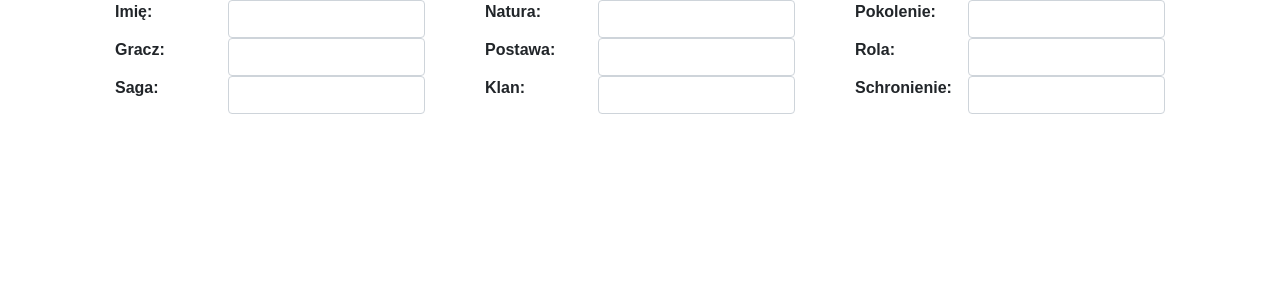
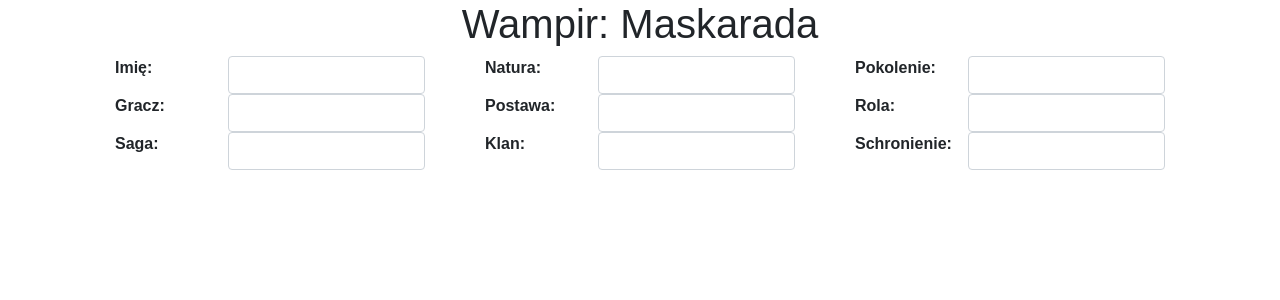
Before and after one commit to bszymkowski/rpg-card, a React (Create React App) app in the folder frontend/: page / in a window 1280 px wide. Shown: the top 300 px of the page. Built offline with nearby package versions, Linux system fonts and the light colour scheme; no server answers.

Commit message:
Redux config moved to main front module

```diff
--- a/frontend/src/App.js
+++ b/frontend/src/App.js
@@ -1,7 +1,7 @@
 import React, {Component} from 'react';
 
 import './App.css';
-import CharacterSheet from "./card/CharacterSheet";
+import CharacterSheet from "./characterSheet/CharacterSheet";
 
 class App extends Component {
 
--- a/frontend/src/card/CharacterSheet.js
+++ /dev/null
@@ -1,57 +0,0 @@
-import React, {Component} from 'react';
-import {Container, Row, Col} from 'reactstrap';
-import CardHeader from "./CardHeader";
-
-import {createStore, combineReducers} from 'redux'
-import {characterSheet, actions} from './reducer'
-
-export default class CharacterSheet extends Component {
-
-    constructor() {
-        super();
-        this.store = createStore(combineReducers({characterSheet}));
-        this.store.subscribe( () => {
-            this.setState(this.store.getState().characterSheet);
-        })
-    }
-
-
-
-    state = {
-        header: {}
-    };
-
-    onChange = (change) => {
-        this.store.dispatch({type: actions.VALUE_CHANGE, change})
-    };
-
-
-    componentDidMount() {
-
-
-        fetch('api/character')
-            .then(
-                (ok) => {
-                    return ok.json()
-                }
-            )
-            .then(data => {
-                this.store.dispatch({type: actions.VALUE_CHANGE, change: data});
-            });
-    }
-
-    render() {
-        return (
-            <Container>
-                <Row>
-                    <Col>
-                        <header className="text-center">
-                            {/*<h1>Wampir: Maskarada</h1>*/}
-                        </header>
-                    </Col>
-                </Row>
-                <CardHeader header={this.state.header} onChangeValues={this.onChange}/>
-            </Container>
-        );
-    }
-}
--- /dev/null
+++ b/frontend/src/characterSheet/CharacterSheet.js
@@ -0,0 +1,48 @@
+import React, {Component} from 'react';
+import {Container, Row, Col} from 'reactstrap';
+import Header from "./Header";
+import {actions} from './reducer'
+import {store} from '../config/redux'
+
+export default class CharacterSheet extends Component {
+
+    constructor() {
+        super();
+        store.subscribe( () => {
+            this.setState(store.getState().characterSheet);
+        })
+    }
+
+
+
+    state = {
+        header: {}
+    };
+
+    onChange = (change) => {
+        store.dispatch({type: actions.VALUE_CHANGE, change})
+    };
+
+
+    componentDidMount() {
+
+
+        fetch('api/character')
+            .then(
+                (ok) => {
+                    return ok.json()
+                }
+            )
+            .then(data => {
+                store.dispatch({type: actions.VALUE_CHANGE, change: data});
+            });
+    }
+
+    render() {
+        return (
+            <Container>
+                <Header header={this.state.header} onChangeValues={this.onChange}/>
+            </Container>
+        );
+    }
+}
--- a/frontend/src/card/CardHeader.js
+++ b/frontend/src/characterSheet/Header.js
@@ -1,13 +1,20 @@
 import React from 'react';
 import {Container, Row, Col} from 'reactstrap';
 import LabelAttribute from './LabelAttribute';
-import {strings} from '../strings';
+import {strings} from './strings';
 import PropTypes from 'prop-types';
 
 const labels = strings.header;
 
-const CardHeader = ({header, onChangeValues}) => (
+const Header = ({header, onChangeValues}) => (
     <Container>
+        <Row>
+            <Col>
+                <header className="text-center">
+                    <h1>{labels.title}</h1>
+                </header>
+            </Col>
+        </Row>
         <Row>
             <Col>
                 <LabelAttribute
@@ -95,9 +102,9 @@ const CardHeader = ({header, onChangeValues}) => (
     </Container>
 );
 
-CardHeader.propTypes = {
+Header.propTypes = {
     header: PropTypes.object.isRequired,
     onChangeValues : PropTypes.func.isRequired
 };
 
-export default CardHeader;
+export default Header;
--- a/frontend/src/strings.js
+++ b/frontend/src/characterSheet/strings.js
@@ -1,5 +1,6 @@
 export const strings = {
     header: {
+        title: "Wampir: Maskarada",
         name: "Imię",
         nature: "Natura",
         demeanor: "Postawa",
--- /dev/null
+++ b/frontend/src/config/redux.js
@@ -0,0 +1,4 @@
+import {createStore, combineReducers} from 'redux'
+import {characterSheet} from '../characterSheet/reducer'
+
+export const store = createStore(combineReducers({characterSheet}));
```
Also changed, not shown: frontend/src/characterSheet/LabelAttribute.js (renamed from frontend/src/card/LabelAttribute.js), frontend/src/characterSheet/reducer.js (renamed from frontend/src/card/reducer.js).
